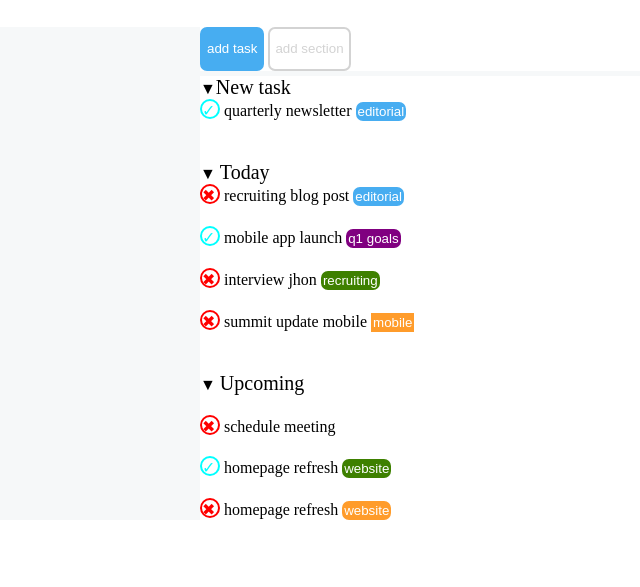
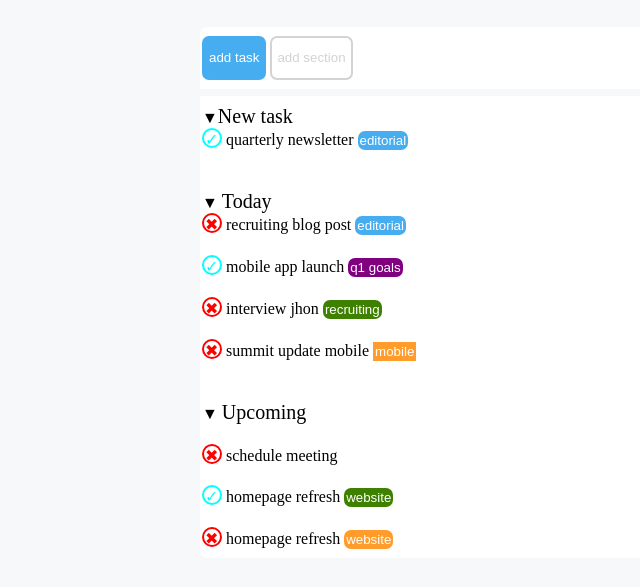
Before and after one commit to 1alberto994/html-css-toboolist, a plain HTML site: page index.html in a window 1280 px wide. Shown: the part 63-650 px from the top of the page, without its empty margins (0-640 px from the left). Drawn offline with Linux system fonts and the light colour scheme.

Commit message:
ultime correzioni esercizo completato

```diff
--- a/style.css
+++ b/style.css
@@ -3,10 +3,15 @@
     padding: 0;
     box-sizing: border-box;
 }
+body{
+    background-color: #f6f8f9;
+}
 header{
     margin-left: 15px;
     margin-top: 10px;
     line-height: 40px;
+    background-color: #ffffff;
+
 }
 #logo{
     vertical-align: middle;
@@ -14,18 +19,21 @@ header{
 #main-title{
     vertical-align: middle;
     font-size: 40px;
+
 }
-main{
-    background-color: #f6f8f9;
-    margin-top: 5px;
-    text-align: left;
 
 
 
-}
+
+
+
+
 .container{
     background-color: #ffffff;
     margin: 30px 200px 0 200px;
+    border: 2px solid #ffffff;
+    border-radius: 7px 7px 0 0;
+    padding: 7px 0;
 
 
 
@@ -61,6 +69,12 @@ main{
     text-align: left;
     margin-left: 200px;
     margin-right: 200px;
+    margin-top: 7px;
+    margin-bottom: 30px;
+    border: 2px solid #ffffff;
+    border-radius: 0 0 7px 7px;
+    padding: 7px 0;
+
 
 
 }
@@ -102,6 +116,7 @@ div{
     height: 20px;
     border: 2px solid  aqua;
     color: aqua;
+    padding: 0 0 3px 1px;
 
 
 
@@ -115,6 +130,7 @@ div{
     width: 20px;
     height: 20px;
     border: 2px solid red;
+    padding: 0 0 3px 1px;
 
 
 
```
